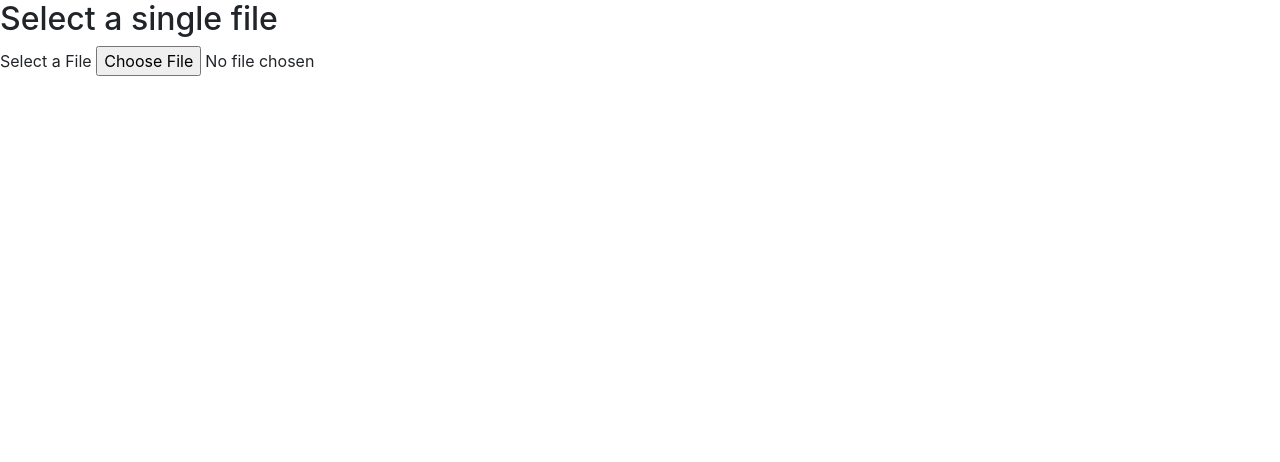
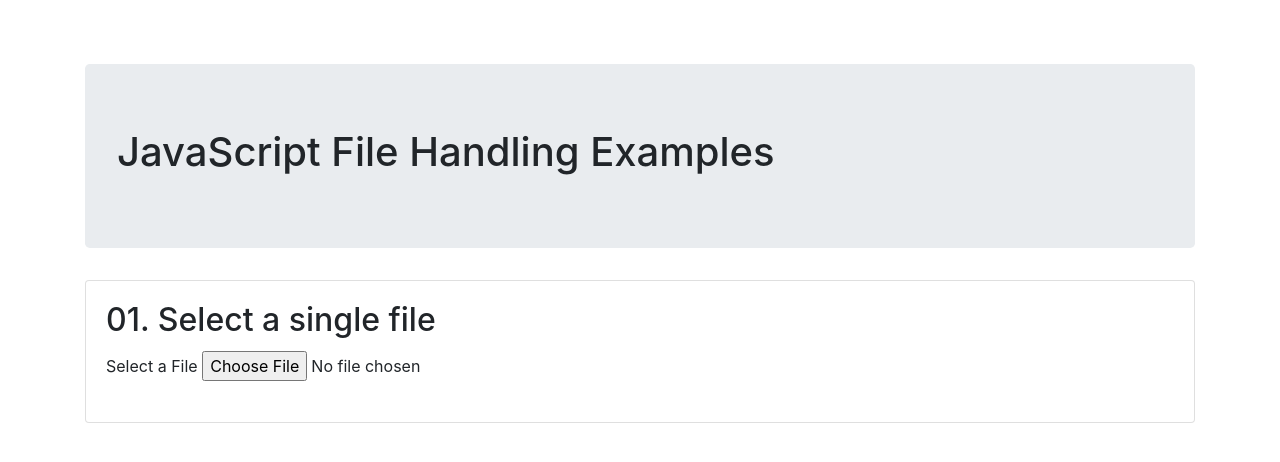
Before and after one commit to codebubb/javascript-file-handling, a website: page index.html in a window 1280 px wide. Drawn offline with nearby package versions, Linux system fonts and the light colour scheme.

Commit message:
Setup some bootstrap styles

```diff
--- a/index.html
+++ b/index.html
@@ -9,16 +9,27 @@
         href="https://maxcdn.bootstrapcdn.com/bootstrap/4.0.0/css/bootstrap.min.css"
         integrity="sha384-Gn5384xqQ1aoWXA+058RXPxPg6fy4IWvTNh0E263XmFcJlSAwiGgFAW/dAiS6JXm"
         crossorigin="anonymous">
+    <link rel="stylesheet" href="style.css">
     <title>JavaScript File Handling</title>
 </head>
-<body>
-    <h2>Select a single file</h2>
-    <form>
-        <div class="form-group">
-            <label for="fileselect1">Select a File</label>
-            <input type="file" id="fileselect1" name="fileselect1">
+<body class="page">
+    <div class="container">
+        <div class="jumbotron">
+            <h1>JavaScript File Handling Examples</h1>
         </div>
-    </form>
+        <div class="card">
+            <div class="card-body">
+            <h2 class="card-title">01. Select a single file</h2>
+                <form>
+                    <div class="form-group">
+                        <label for="fileselect1">Select a File</label>
+                        <input type="file" id="fileselect1" name="fileselect1">
+                    </div>
+                </form>
+            </div>
+        </div>
+
+    </div>
     <script src="app.js"></script>
 </body>
 </html>
--- /dev/null
+++ b/style.css
@@ -0,0 +1,3 @@
+.page {
+    margin-top: 4em;
+}
```
